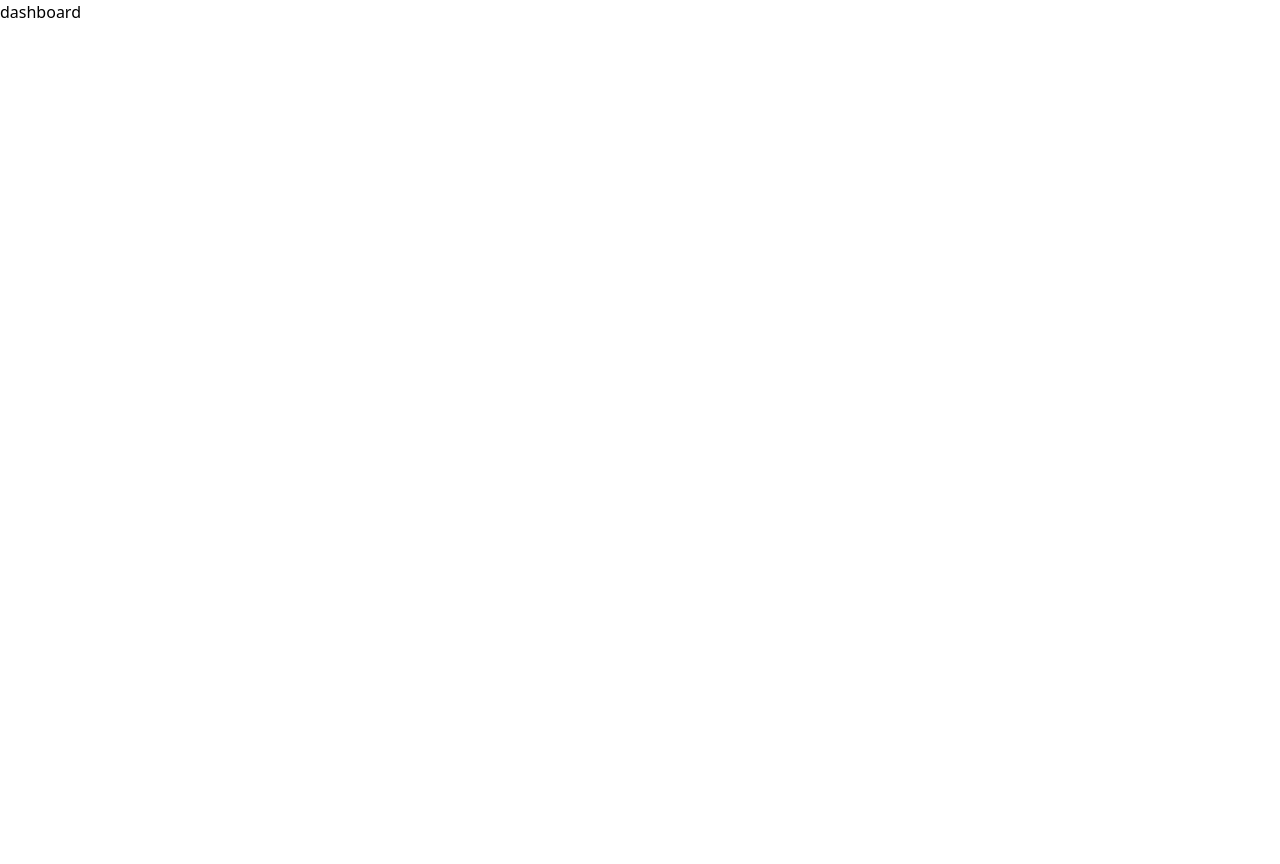
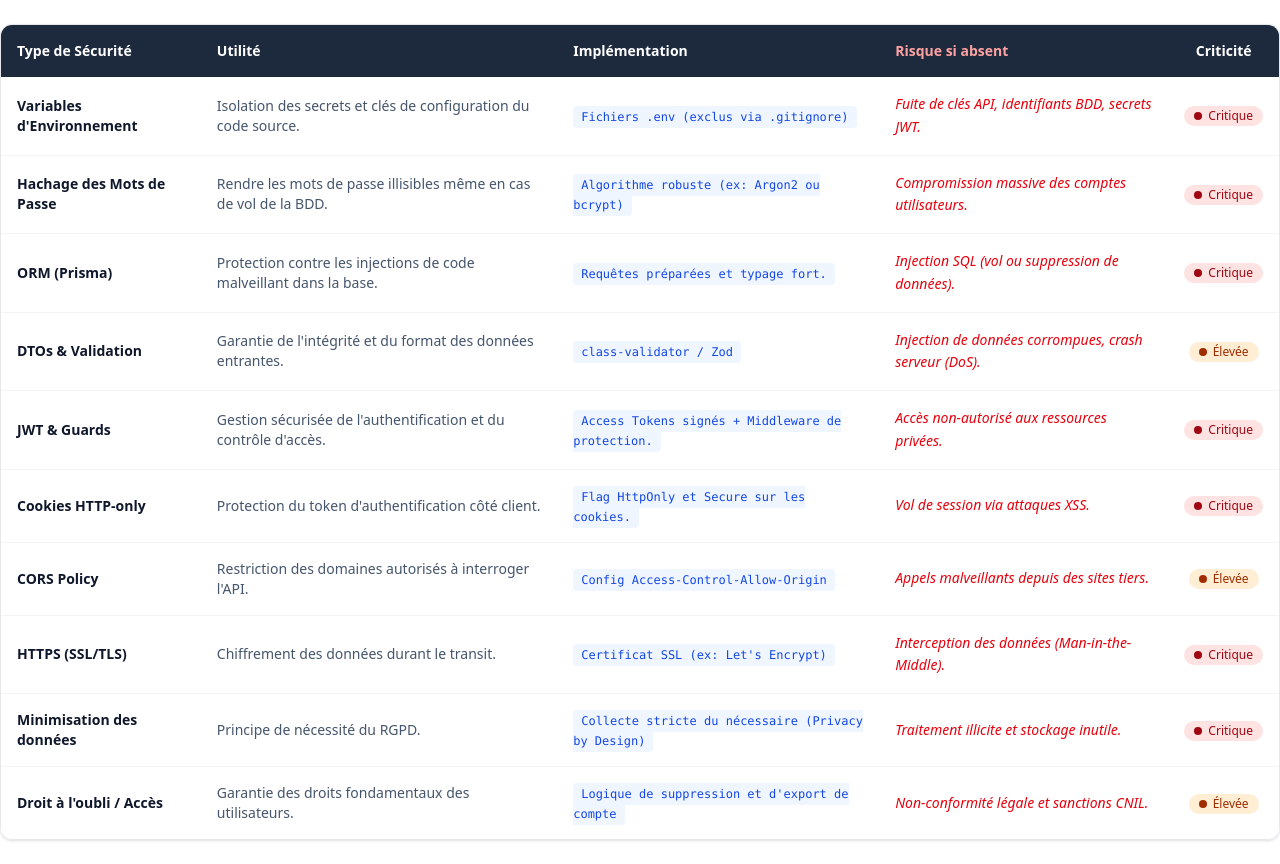
Before and after one commit to Kilian-I/McDoCalendar, a React (Vite) app: page /dashboard in a window 1280 px wide. Before the commit the page ends 800 px from the top, so only its background shows below. Built offline with nearby package versions, Linux system fonts and the light colour scheme.

Commit message:
replace guard

```diff
--- /dev/null
+++ b/src/components/SecurityTable.component.tsx
@@ -0,0 +1,133 @@
+import React from 'react';
+
+// Définition rigoureuse des types
+interface SecurityElement {
+  type: string;
+  utilite: string;
+  implementation: string;
+  risque: string;
+  criticite: 'Critique' | 'Élevée';
+}
+
+const securityData: SecurityElement[] = [
+  // --- SÉCURITÉ TECHNIQUE (Tes données optimisées) ---
+  {
+    type: "Variables d'Environnement",
+    utilite: "Isolation des secrets et clés de configuration du code source.",
+    implementation: "Fichiers .env (exclus via .gitignore)",
+    risque: "Fuite de clés API, identifiants BDD, secrets JWT.",
+    criticite: "Critique"
+  },
+  {
+    type: "Hachage des Mots de Passe",
+    utilite: "Rendre les mots de passe illisibles même en cas de vol de la BDD.",
+    implementation: "Algorithme robuste (ex: Argon2 ou bcrypt)",
+    risque: "Compromission massive des comptes utilisateurs.",
+    criticite: "Critique"
+  },
+  {
+    type: "ORM (Prisma)",
+    utilite: "Protection contre les injections de code malveillant dans la base.",
+    implementation: "Requêtes préparées et typage fort.",
+    risque: "Injection SQL (vol ou suppression de données).",
+    criticite: "Critique"
+  },
+  {
+    type: "DTOs & Validation",
+    utilite: "Garantie de l'intégrité et du format des données entrantes.",
+    implementation: "class-validator / Zod",
+    risque: "Injection de données corrompues, crash serveur (DoS).",
+    criticite: "Élevée"
+  },
+  {
+    type: "JWT & Guards",
+    utilite: "Gestion sécurisée de l'authentification et du contrôle d'accès.",
+    implementation: "Access Tokens signés + Middleware de protection.",
+    risque: "Accès non-autorisé aux ressources privées.",
+    criticite: "Critique"
+  },
+  {
+    type: "Cookies HTTP-only",
+    utilite: "Protection du token d'authentification côté client.",
+    implementation: "Flag HttpOnly et Secure sur les cookies.",
+    risque: "Vol de session via attaques XSS.",
+    criticite: "Critique"
+  },
+  {
+    type: "CORS Policy",
+    utilite: "Restriction des domaines autorisés à interroger l'API.",
+    implementation: "Config Access-Control-Allow-Origin",
+    risque: "Appels malveillants depuis des sites tiers.",
+    criticite: "Élevée"
+  },
+  {
+    type: "HTTPS (SSL/TLS)",
+    utilite: "Chiffrement des données durant le transit.",
+    implementation: "Certificat SSL (ex: Let's Encrypt)",
+    risque: "Interception des données (Man-in-the-Middle).",
+    criticite: "Critique"
+  },
+  // --- CONFORMITÉ RGPD ---
+  {
+    type: "Minimisation des données",
+    utilite: "Principe de nécessité du RGPD.",
+    implementation: "Collecte stricte du nécessaire (Privacy by Design)",
+    risque: "Traitement illicite et stockage inutile.",
+    criticite: "Critique"
+  },
+  {
+    type: "Droit à l'oubli / Accès",
+    utilite: "Garantie des droits fondamentaux des utilisateurs.",
+    implementation: "Logique de suppression et d'export de compte",
+    risque: "Non-conformité légale et sanctions CNIL.",
+    criticite: "Élevée"
+  }
+];
+
+const SecurityTable: React.FC = () => {
+  return (
+    <div className="w-full my-6 overflow-hidden rounded-xl border border-gray-200 shadow-sm">
+      <div className="overflow-x-auto">
+        <table className="w-full text-left border-collapse bg-white text-sm">
+          <thead>
+            <tr className="bg-slate-800 text-white">
+              <th className="px-4 py-4 font-semibold">Type de Sécurité</th>
+              <th className="px-4 py-4 font-semibold">Utilité</th>
+              <th className="px-4 py-4 font-semibold">Implémentation</th>
+              <th className="px-4 py-4 font-semibold text-red-300">Risque si absent</th>
+              <th className="px-4 py-4 font-semibold text-center whitespace-nowrap">Criticité</th>
+            </tr>
+          </thead>
+          <tbody className="divide-y divide-gray-100">
+            {securityData.map((item, idx) => (
+              <tr key={idx} className="hover:bg-slate-50 transition-colors duration-150">
+                <td className="px-4 py-4 font-bold text-slate-900">{item.type}</td>
+                <td className="px-4 py-4 text-slate-600">{item.utilite}</td>
+                <td className="px-4 py-4">
+                  <code className="bg-blue-50 text-blue-700 px-2 py-1 rounded text-xs font-mono">
+                    {item.implementation}
+                  </code>
+                </td>
+                <td className="px-4 py-4 text-red-600 italic leading-relaxed">
+                  {item.risque}
+                </td>
+                <td className="px-4 py-4 text-center">
+                  <span className={`inline-flex items-center px-2.5 py-0.5 rounded-full text-xs font-medium ${
+                    item.criticite === 'Critique'
+                      ? 'bg-red-100 text-red-800'
+                      : 'bg-orange-100 text-orange-800'
+                  }`}>
+                    <span className="w-2 h-2 mr-1.5 rounded-full bg-current"></span>
+                    {item.criticite}
+                  </span>
+                </td>
+              </tr>
+            ))}
+          </tbody>
+        </table>
+      </div>
+    </div>
+  );
+};
+
+export default SecurityTable;
--- a/src/pages/Dashboard.page.tsx
+++ b/src/pages/Dashboard.page.tsx
@@ -1,8 +1,10 @@
+import SecurityTable from "../components/SecurityTable.component";
+
 const DashboardPage = () =>{
 
     return(
 <>
-dashboard
+<SecurityTable/>
 </>
 
     );
```
Also changed, not shown: src/guard/protectedRoute.tsx (renamed from guard/protectedRoute.tsx).
